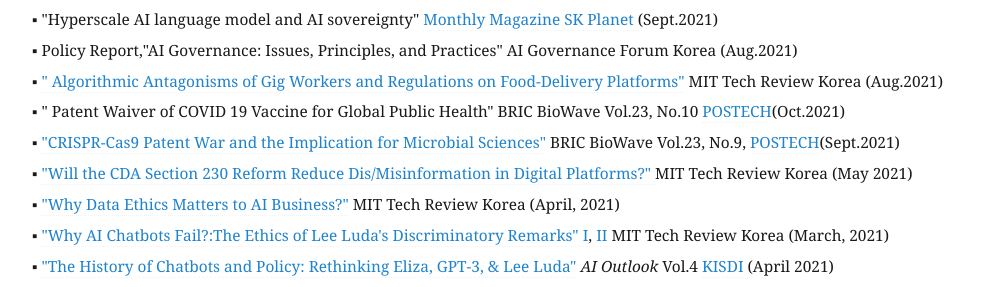
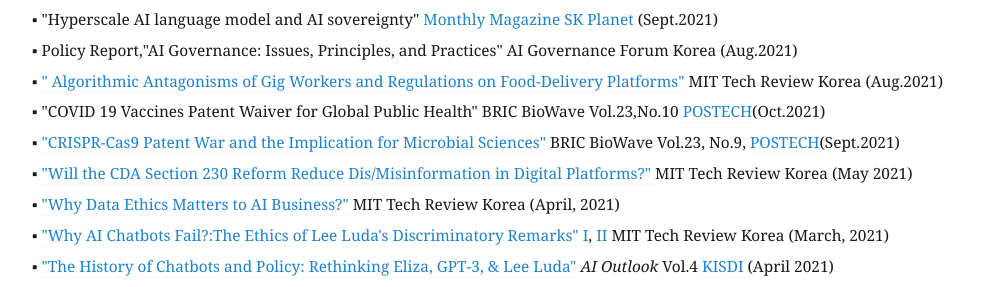
Before and after one commit to eunchangchoi/eunchangchoi.github.io, a Jekyll site: the page built from index.md, in a window 1280 px wide and 900 px high, scrolled down 1958 px. Shown: the part 159-446 px from the top of the window, without its empty margins (68-1055 px from the left). Built offline with Jekyll 4.4.1, drawn with Linux system fonts in a browser that asks for light colours.

Commit message:
Update index.md

```diff
--- a/index.md
+++ b/index.md
@@ -35,12 +35,12 @@
  <strong> PUBLICATIONS (BOOKS, CHAPTERS, POLICY PAPERS) </strong> <br>
 ▪ " Who Owns'Baby Shark Dance'?:Copyright Dispute over the Global Meme Phenomenon" Harvard J of Law and Technology (Fall 2021) <br>
 ▪ Book Chapter,"Technology Risk" in <i> The Key Concepts of Science Technology and Society </i>, Publisher 社會評論(Oct.2021) <br>
-▪ "The Leviathan Rises from the Deep: Battle of Tech Giants"<a href="https://www.orfonline.org/series/the-cyfy-edit/"> CyFy Edit</a> (Indian journal on technology)(Oct. 2021) <br>
+▪ "The Leviathan Rises from the Deep: Battle of Tech Giants"<a href="https://www.orfonline.org/cyfy/"> CyFy Edit</a> (Indian journal on technology)(Oct. 2021) <br>
 ▪ Book <i> Automated Algorithms as a New Institution: Socio-Legal Perspective on AI</i>, Publisher Hanul MPlus (forthcoming 2022) <br>
 ▪ "Hyperscale AI language model and AI sovereignty" <a href="https://www.skplanet.com/business/ictIot"> Monthly Magazine SK Planet </a>(Sept.2021) <br>
 ▪ Policy Report,"AI Governance: Issues, Principles, and Practices" AI Governance Forum Korea (Aug.2021) <br>
 ▪ <a href="https://www.technologyreview.kr/%ec%a3%bc%eb%ac%b8%ed%98%95-%ed%94%8c%eb%9e%ab%ed%8f%bc-%ea%b7%9c%ec%a0%9c%ec%99%80-%ea%b8%b1-%ec%9d%b4%ec%bd%94%eb%85%b8%eb%af%b8%ec%9d%98-%eb%af%b8%eb%9e%98/?fbclid=IwAR1sfDzfWXv-sdOnKCrOSIlD0PSPpXuAuzSBjD4gz-2Qjuc6NhNq2A100Iw">" Algorithmic Antagonisms of Gig Workers and Regulations on Food-Delivery Platforms"</a> MIT Tech Review Korea (Aug.2021)<br>
-▪ " Patent Waiver of COVID 19 Vaccine for Global Public Health" BRIC BioWave Vol.23, No.10 <a href="https://www.ibric.org/biowave/bio_webzine_index.php"> POSTECH</a>(Oct.2021)<br>
+▪ "COVID 19 Vaccines Patent Waiver for Global Public Health" BRIC BioWave Vol.23,No.10<a href="https://www.ibric.org/biowave/bio_webzine_index.php"> POSTECH</a>(Oct.2021)<br>
 ▪ <a href="https://www.ibric.org/myboard/read.php?Board=report&id=3843">"CRISPR-Cas9 Patent War and the Implication for Microbial Sciences"</a> BRIC BioWave Vol.23, No.9, <a href="https://www.ibric.org/biowave/bio_webzine_index.php"> POSTECH</a>(Sept.2021)<br>
 ▪ <a href="https://www.technologyreview.kr/communicatioins-decency-act-misinformation/"> "Will the CDA Section 230 Reform Reduce Dis/Misinformation in Digital Platforms?" </a> MIT Tech Review Korea (May 2021) <br>
 ▪ <a href="https://www.technologyreview.kr/why-data-ethics-is-important-in-ai-business/">"Why Data Ethics Matters to AI Business?"</a> MIT Tech Review Korea (April, 2021)<br>
```
